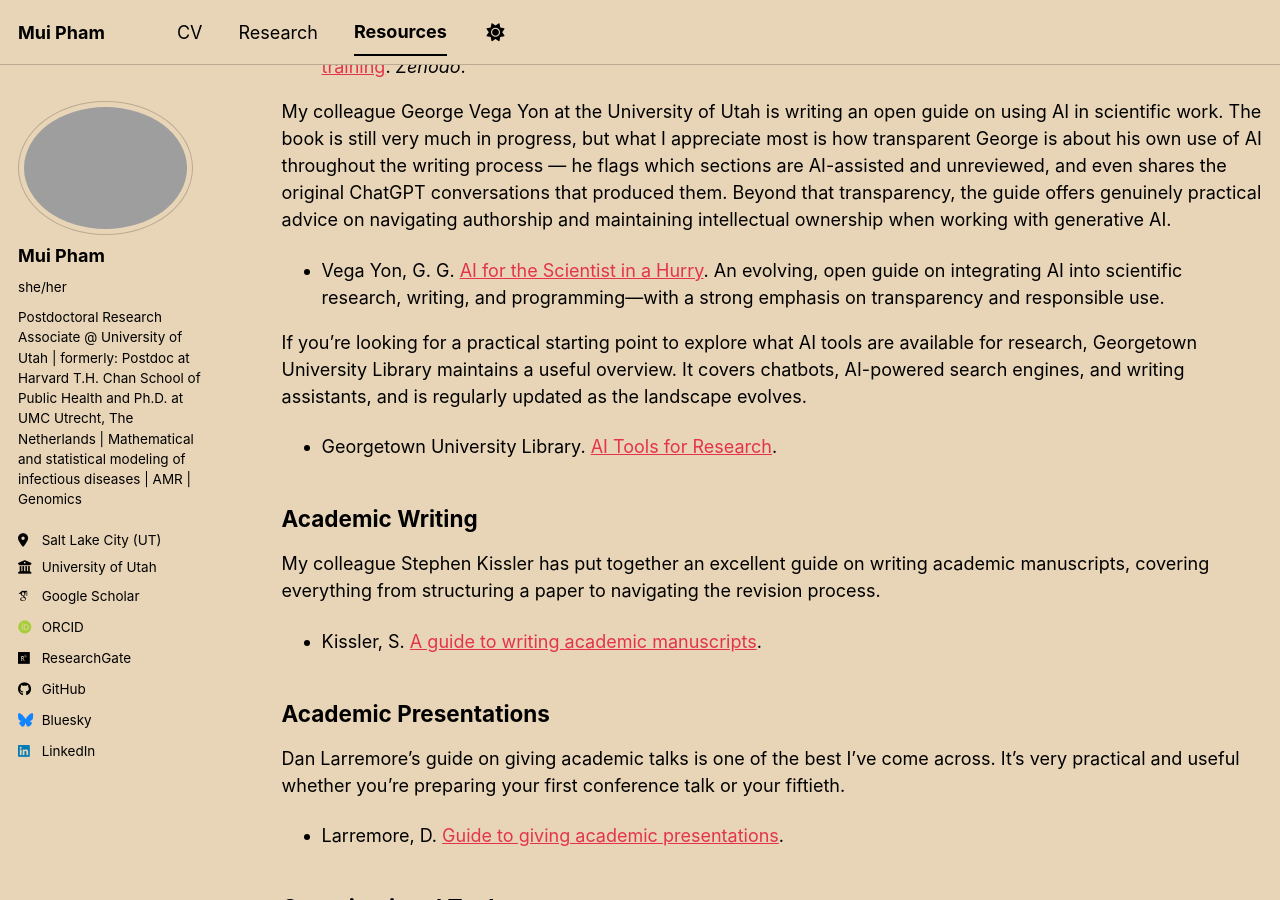
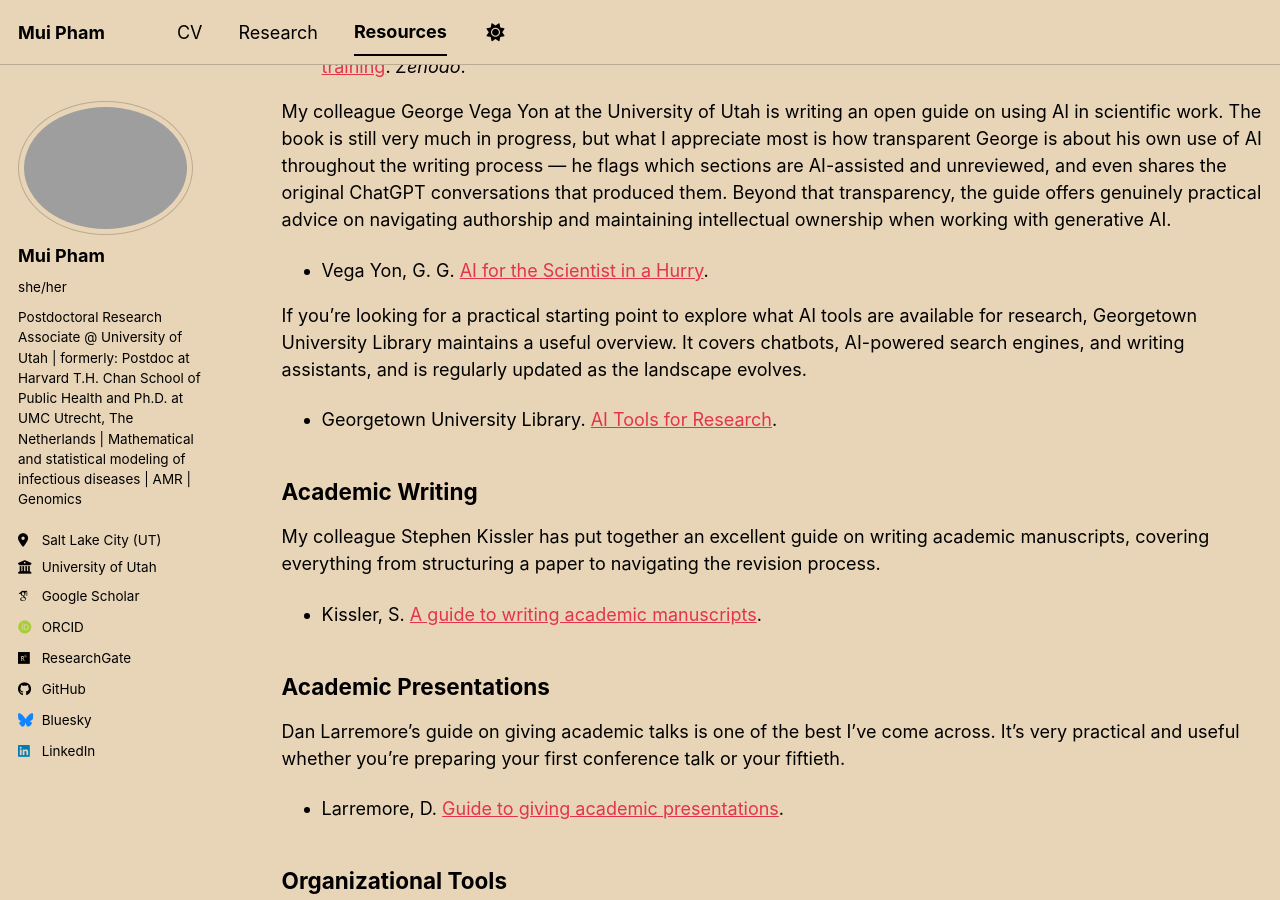
Before and after one commit to tm-pham/tm-pham.github.io, a Jekyll site: the page built from _pages/resources-research-practice.md, in a window 1280 px wide and 900 px high, scrolled down 901 px. Built offline with Jekyll 4.4.1, drawn with Linux system fonts in a browser that asks for light colours; some web fonts are replaced; a script bundle is joined from its source files by our own code; library files that are not in the unit come from our copies.

Commit message:
docs: shorten description for AI for the Scientist in a Hurry resource link

```diff
--- a/_pages/resources-research-practice.md
+++ b/_pages/resources-research-practice.md
@@ -28,7 +28,7 @@
 
 My colleague George Vega Yon at the University of Utah is writing an open guide on using AI in scientific work. The book is still very much in progress, but what I appreciate most is how transparent George is about his own use of AI throughout the writing process — he flags which sections are AI-assisted and unreviewed, and even shares the original ChatGPT conversations that produced them. Beyond that transparency, the guide offers genuinely practical advice on navigating authorship and maintaining intellectual ownership when working with generative AI.
 
-- Vega Yon, G. G. [AI for the Scientist in a Hurry](https://book-ai.ggvy.cl/). An evolving, open guide on integrating AI into scientific research, writing, and programming—with a strong emphasis on transparency and responsible use.
+- Vega Yon, G. G. [AI for the Scientist in a Hurry](https://book-ai.ggvy.cl/).
 
 
 If you're looking for a practical starting point to explore what AI tools are available for research, Georgetown University Library maintains a useful overview. It covers chatbots, AI-powered search engines, and writing assistants, and is regularly updated as the landscape evolves.
```
